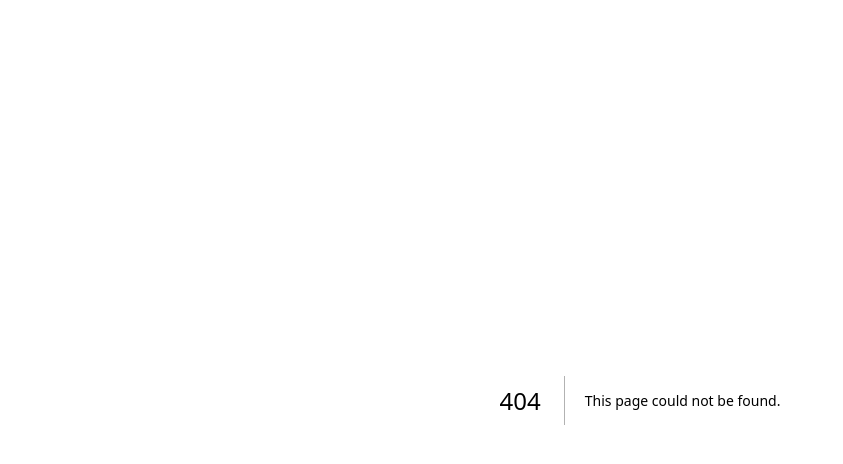
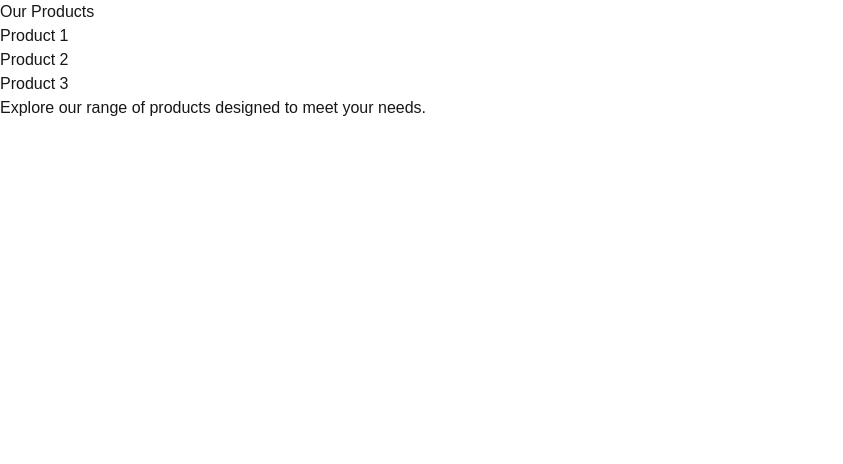
Before and after one commit to itzaddddd/hello-next, a Next.js app: page /products in a window 1280 px wide. Before the commit this address had no page. Shown: the top 464 px of the page, without its empty margins (0-843 px from the left). Built offline with nearby package versions, Linux system fonts and the light colour scheme.

Commit message:
add param routing,  slug

```diff
--- /dev/null
+++ b/src/app/docs/[...slug]/page.tsx
@@ -0,0 +1,23 @@
+export default async function Docs({ params }: { params: Promise<{ slug: string[]}> } ) {
+  const { slug } = await params;
+  if (slug?.length === 2) {
+    return (
+      <div>
+        <h1>Viewing docs for feature {slug[0]} and concept {slug[1]}</h1>
+      </div>
+    )
+  } else if (slug?.length === 1) {
+    return (
+      <div>
+        <h1>Viewing docs for feature {slug[0]}</h1>
+      </div>
+    )
+  }
+
+  return (
+    <div>
+      <h1>Documentation</h1>
+      <p>Let's see the documentation for this project</p>
+    </div>
+  )
+}
--- /dev/null
+++ b/src/app/products/[productId]/page.tsx
@@ -0,0 +1,8 @@
+export default function Product({ params }: { params: { productId: string }}) {
+  return (
+    <div>
+      <h1>Product Details for id {params.productId}</h1>
+      <p>This is the defail page for proudct</p>
+    </div>
+  )
+}
--- /dev/null
+++ b/src/app/products/page.tsx
@@ -0,0 +1,11 @@
+export default function Products() {
+  return (
+    <div>
+      <h1>Our Products</h1>
+      <h2>Product 1</h2>
+      <h2>Product 2</h2>
+      <h2>Product 3</h2>
+      <p>Explore our range of products designed to meet your needs.</p>
+    </div>
+  )
+}
```
